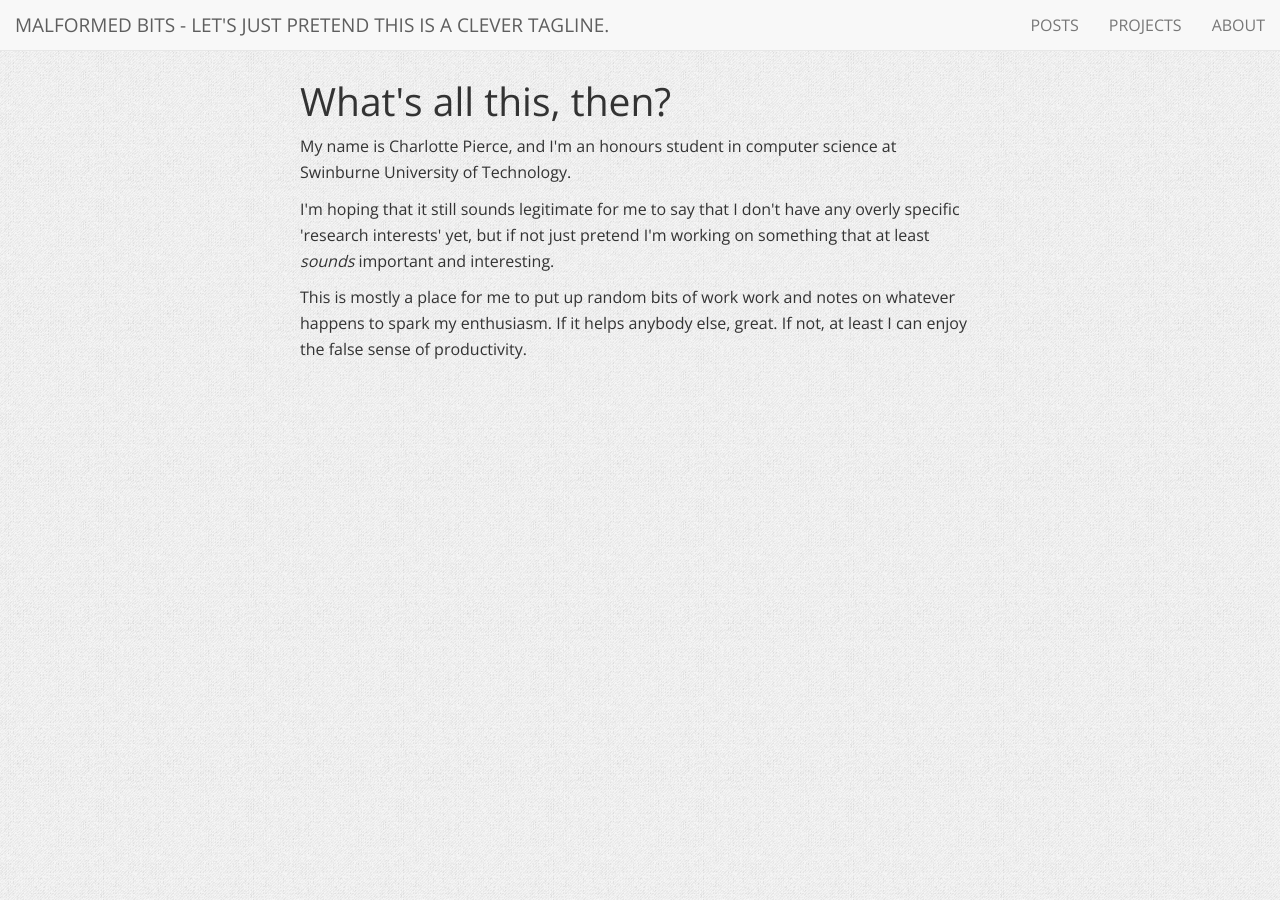
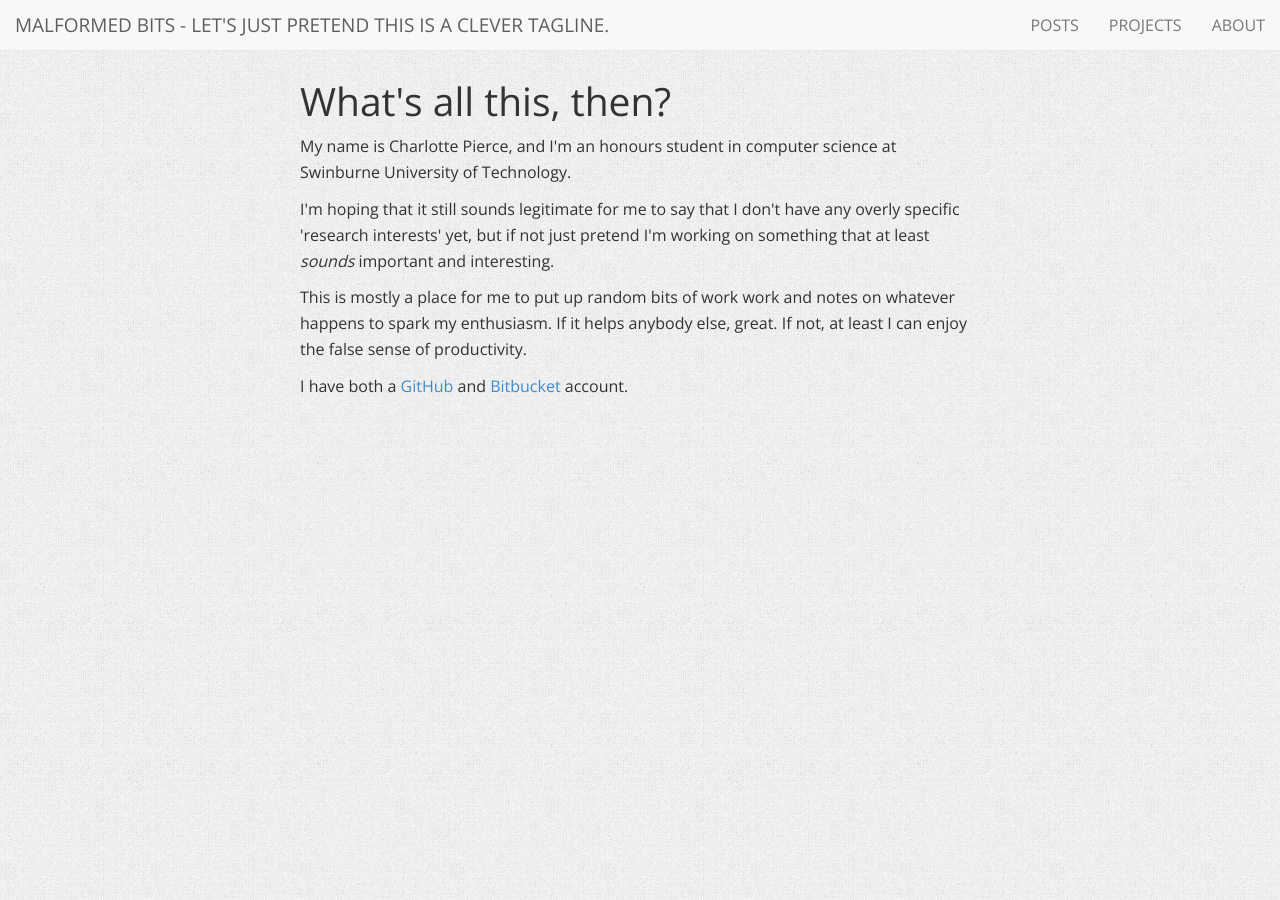
Before and after one commit to charlottepierce/charlottepierce.github.com, a Jekyll site: the page built from about.html, in a window 1280 px wide. Built offline with Jekyll 4.4.1, drawn with Linux system fonts in a browser that asks for light colours; nearby versions of some CDN libraries.

Commit message:
Added links to github and bitbucket on the about page.
Signed-off-by: Charlotte Pierce <charlotte@malformed-bits.com>

```diff
--- a/about.html
+++ b/about.html
@@ -16,4 +16,7 @@ title: Malformed Bits
 	If it helps anybody else, great.
 	If not, at least I can enjoy the false sense of productivity.
 	</p>
+	<p>
+	I have both a <a href="https://github.com/zandomatter/">GitHub</a> and <a href="https://bitbucket.org/zandomatter/">Bitbucket</a> account.
+	</p>
 </section>
```
